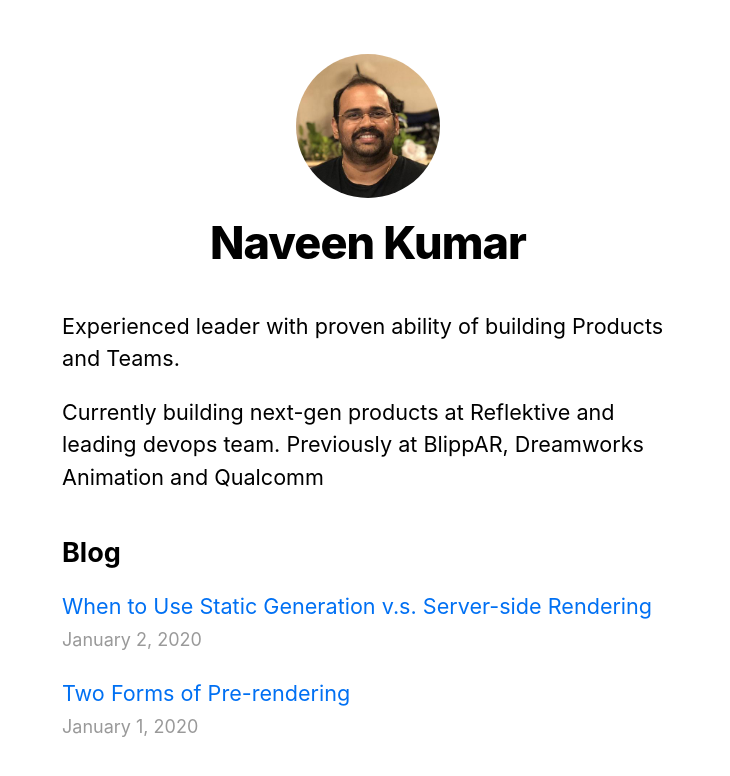
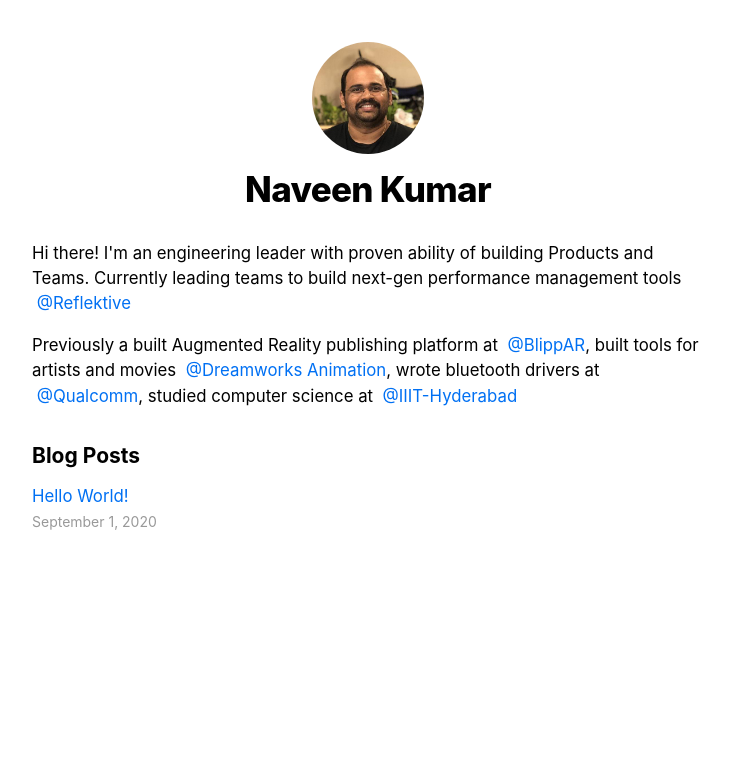
Before and after one commit to bnaveenkr/naveen.co.in, a Next.js app: page / in a window 1280 px wide. Shown: the top 776 px of the page, without its empty margins (272-1002 px from the left). Built offline with nearby package versions, Linux system fonts and the light colour scheme.

Commit message:
[ENH] First first and polish

```diff
--- a/components/layout.module.css
+++ b/components/layout.module.css
@@ -1,5 +1,5 @@
 .container {
-    max-width: 36rem;
+    max-width: 50rem;
     padding: 0 1rem;
     margin: 3rem auto 6rem;
 }
--- a/package.json
+++ b/package.json
@@ -1,5 +1,5 @@
 {
-  "name": "learn-starter",
+  "name": "naveen.co.in",
   "version": "0.1.0",
   "private": true,
   "scripts": {
@@ -10,7 +10,7 @@
   "dependencies": {
     "date-fns": "^2.15.0",
     "gray-matter": "^4.0.2",
-    "next": "9.3.5",
+    "next": "^9.5.2",
     "react": "16.13.1",
     "react-dom": "16.13.1",
     "remark": "^12.0.1",
--- a/pages/index.js
+++ b/pages/index.js
@@ -13,15 +13,20 @@ export default function Home({ allPostsData }) {
         </Head>
         <section className={utilStyles.headingMd}>
           <p>
-              Experienced leader with proven ability of building Products and Teams.
+              Hi there! I'm an engineering leader with proven ability of building Products and Teams.
+              Currently leading teams to build next-gen performance management tools
+              &nbsp;<a href="https://www.reflektive.com/" target="_blank">@Reflektive</a>
           </p>
           <p>
-              Currently building next-gen products at Reflektive and leading devops team.
-              Previously at BlippAR, Dreamworks Animation and Qualcomm
+              Previously a built Augmented Reality publishing platform at &nbsp;
+              <a href="https://www.blippar.com" target="_blank">@BlippAR</a>,
+              built tools for artists and movies &nbsp;<a href="https://www.imdb.com/name/nm5103590/">@Dreamworks Animation</a>,
+              wrote bluetooth drivers at &nbsp;<a href="https://www.qualcomm.com/" target="_blank">@Qualcomm</a>,
+              studied computer science at &nbsp;<a href="https://iiit.ac.in">@IIIT-Hyderabad</a>
           </p>
         </section>
           <section className={`${utilStyles.headingMd} ${utilStyles.padding1px}`}>
-              <h2 className={utilStyles.headingLg}>Blog</h2>
+              <h2 className={utilStyles.headingLg}>Blog Posts</h2>
               <ul className={utilStyles.list}>
                   {allPostsData.map(({ id, date, title }) => (
                       <li className={utilStyles.listItem} key={id}>
--- /dev/null
+++ b/posts/hello-world.md
@@ -0,0 +1,9 @@
+---
+title: 'Hello World!'
+date: '2020-09-01'
+---
+
+Hello there! I have decided to write things in public domain.
+This site is running using next.js [next.js](https://nextjs.org/).
+
+More to come...
--- a/posts/pre-rendering.md
+++ /dev/null
@@ -1,11 +0,0 @@
----
-title: 'Two Forms of Pre-rendering'
-date: '2020-01-01'
----
-
-Next.js has two forms of pre-rendering: **Static Generation** and **Server-side Rendering**. The difference is in **when** it generates the HTML for a page.
-
-- **Static Generation** is the pre-rendering method that generates the HTML at **build time**. The pre-rendered HTML is then _reused_ on each request.
-- **Server-side Rendering** is the pre-rendering method that generates the HTML on **each request**.
-
-Importantly, Next.js lets you **choose** which pre-rendering form to use for each page. You can create a "hybrid" Next.js app by using Static Generation for most pages and using Server-side Rendering for others.
--- a/posts/ssg-ssr.md
+++ /dev/null
@@ -1,19 +0,0 @@
----
-title: 'When to Use Static Generation v.s. Server-side Rendering'
-date: '2020-01-02'
----
-
-We recommend using **Static Generation** (with and without data) whenever possible because your page can be built once and served by CDN, which makes it much faster than having a server render the page on every request.
-
-You can use Static Generation for many types of pages, including:
-
-- Marketing pages
-- Blog posts
-- E-commerce product listings
-- Help and documentation
-
-You should ask yourself: "Can I pre-render this page **ahead** of a user's request?" If the answer is yes, then you should choose Static Generation.
-
-On the other hand, Static Generation is **not** a good idea if you cannot pre-render a page ahead of a user's request. Maybe your page shows frequently updated data, and the page content changes on every request.
-
-In that case, you can use **Server-Side Rendering**. It will be slower, but the pre-rendered page will always be up-to-date. Or you can skip pre-rendering and use client-side JavaScript to populate data.
--- a/styles/global.css
+++ b/styles/global.css
@@ -5,7 +5,7 @@ body {
     font-family: -apple-system, BlinkMacSystemFont, Segoe UI, Roboto, Oxygen, Ubuntu,
     Cantarell, Fira Sans, Droid Sans, Helvetica Neue, sans-serif;
     line-height: 1.6;
-    font-size: 18px;
+    font-size: 14px;
 }
 
 * {
```
Also changed, not shown: 1 other file (tests, documents, lock files or other folders).
